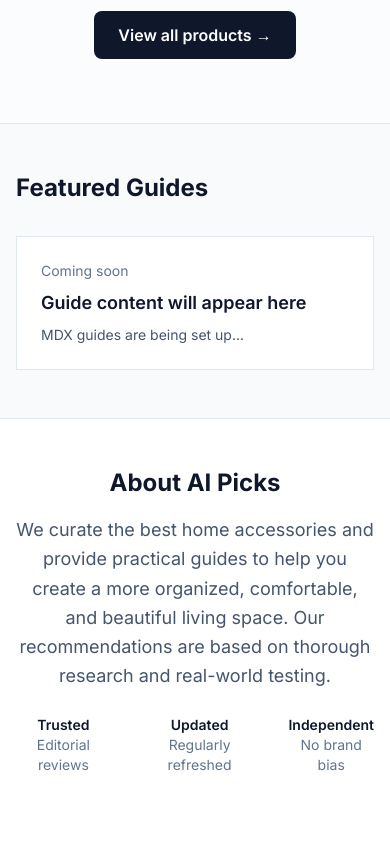
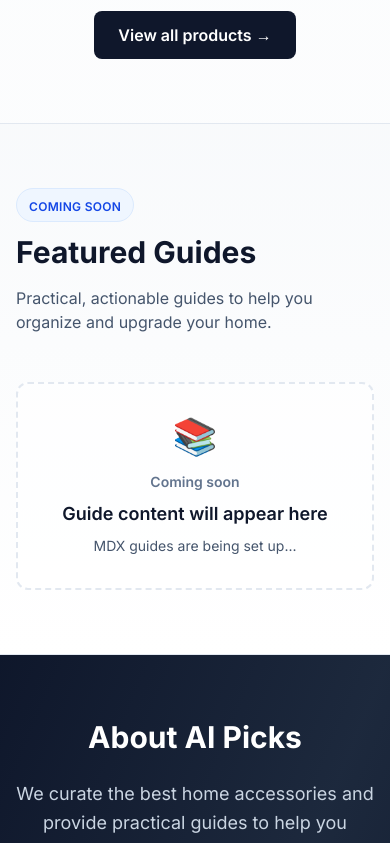
Before and after one commit to adicaspi/AmazonMVP, a Next.js app: page / in a window 390 px wide. Shown: the part 4460-5303 px from the top of the page. Built offline with nearby package versions, Linux system fonts and the light colour scheme; no server answers.

Commit message:
Design: Complete homepage redesign - Dark about section, improved guides section, better visual hierarchy

```diff
--- a/src/app/page.tsx
+++ b/src/app/page.tsx
@@ -54,15 +54,22 @@ export default function HomePage() {
         </div>
       </section>
 
-      <section className="py-12 md:py-16 border-t border-slate-200 bg-slate-50">
+      <section className="py-16 md:py-20 border-t border-slate-200 bg-gradient-to-b from-slate-50 to-white">
         <div className="max-w-7xl mx-auto px-4 sm:px-6 lg:px-8">
-          <h2 className="text-2xl md:text-3xl font-bold text-slate-900 mb-8">
-            Featured Guides
-          </h2>
+          <div className="mb-12">
+            <div className="inline-block mb-3 px-3 py-1 bg-blue-50 border border-blue-100 rounded-full">
+              <span className="text-xs font-semibold text-blue-700 uppercase tracking-wide">Coming Soon</span>
+            </div>
+            <h2 className="text-3xl md:text-4xl font-bold text-slate-900 mb-4">
+              Featured Guides
+            </h2>
+            <p className="text-slate-600">Practical, actionable guides to help you organize and upgrade your home.</p>
+          </div>
           <div className="grid grid-cols-1 md:grid-cols-2 lg:grid-cols-3 gap-6">
             {/* Placeholder for guides - will be replaced with actual guide data */}
-            <div className="border border-slate-200 bg-white p-6">
-              <div className="text-sm text-slate-500 mb-2">Coming soon</div>
+            <div className="border-2 border-dashed border-slate-200 bg-white/50 p-8 rounded-xl text-center">
+              <div className="text-4xl mb-4">📚</div>
+              <div className="text-sm text-slate-500 mb-2 font-semibold">Coming soon</div>
               <h3 className="text-lg font-semibold text-slate-900 mb-2">
                 Guide content will appear here
               </h3>
@@ -74,28 +81,31 @@ export default function HomePage() {
         </div>
       </section>
 
-      <section className="py-12 md:py-16 border-t border-slate-200">
+      <section className="py-16 md:py-20 border-t border-slate-200 bg-gradient-to-br from-slate-900 via-slate-800 to-slate-900 text-white">
         <div className="max-w-4xl mx-auto px-4 sm:px-6 lg:px-8 text-center">
-          <h2 className="text-2xl md:text-3xl font-bold text-slate-900 mb-4">
+          <h2 className="text-3xl md:text-4xl font-bold mb-6">
             About AI Picks
           </h2>
-          <p className="text-lg text-slate-600 leading-relaxed mb-6">
+          <p className="text-lg md:text-xl text-slate-300 leading-relaxed mb-10">
             We curate the best home accessories and provide practical guides to help you
             create a more organized, comfortable, and beautiful living space. Our recommendations
             are based on thorough research and real-world testing.
           </p>
-          <div className="flex items-center justify-center gap-8 text-sm text-slate-500">
-            <div>
-              <div className="font-semibold text-slate-900">Trusted</div>
-              <div>Editorial reviews</div>
+          <div className="grid grid-cols-1 md:grid-cols-3 gap-8">
+            <div className="p-6 bg-white/5 rounded-xl backdrop-blur-sm border border-white/10">
+              <div className="text-3xl mb-3">✓</div>
+              <div className="font-bold text-lg mb-2">Trusted</div>
+              <div className="text-slate-300 text-sm">Editorial reviews</div>
             </div>
-            <div>
-              <div className="font-semibold text-slate-900">Updated</div>
-              <div>Regularly refreshed</div>
+            <div className="p-6 bg-white/5 rounded-xl backdrop-blur-sm border border-white/10">
+              <div className="text-3xl mb-3">🔄</div>
+              <div className="font-bold text-lg mb-2">Updated</div>
+              <div className="text-slate-300 text-sm">Regularly refreshed</div>
             </div>
-            <div>
-              <div className="font-semibold text-slate-900">Independent</div>
-              <div>No brand bias</div>
+            <div className="p-6 bg-white/5 rounded-xl backdrop-blur-sm border border-white/10">
+              <div className="text-3xl mb-3">🎯</div>
+              <div className="font-bold text-lg mb-2">Independent</div>
+              <div className="text-slate-300 text-sm">No brand bias</div>
             </div>
           </div>
         </div>
```
